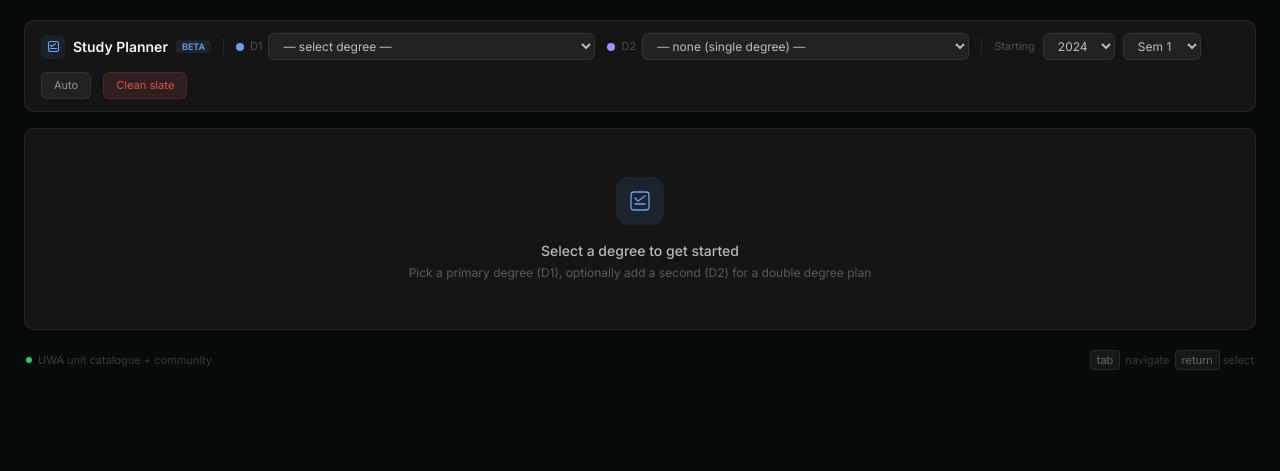
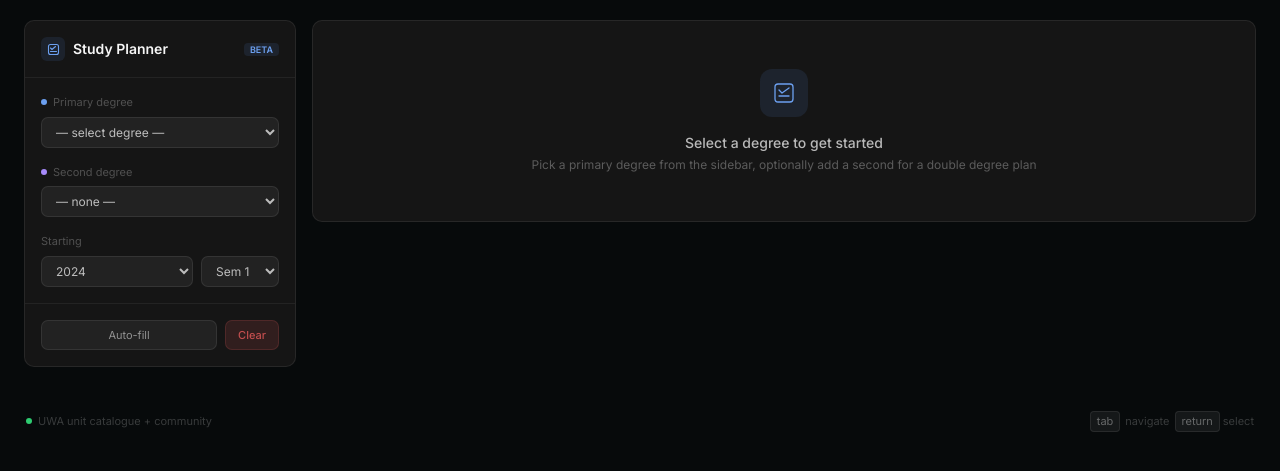
Before and after one commit to BenMasel/agile-web-dev, a Flask app: page /planner in a window 1280 px wide. Shown: the part 45-516 px from the top of the page. Run offline with Flask 3, Linux system fonts and the light colour scheme.

Commit message:
add: unit-tray panel?

```diff
--- a/app/templates/planner.html
+++ b/app/templates/planner.html
@@ -19,11 +19,19 @@
 
 {% block content %}
 
-{# ========== CONFIG BAR ========== #}
-<div class="bg-rc-surface border border-rc-border rounded-[10px] px-4 py-3 flex items-center gap-3 flex-wrap">
+<div class="flex gap-4 items-start">
 
-  <div class="flex items-center gap-2 shrink-0">
-    <div class="w-6 h-6 rounded-[6px] bg-rc-blue-muted flex items-center justify-center">
+{# ══════════════════════════════════════════════════════════════
+   SIDEBAR
+══════════════════════════════════════════════════════════════ #}
+<aside class="w-[17rem] shrink-0 flex flex-col gap-3 sticky top-[2.75rem] max-h-[calc(100vh-3.25rem)] overflow-y-auto pb-6">
+
+  {# ── Config card ── #}
+  <div class="bg-rc-surface border border-rc-border rounded-[10px] p-4 flex flex-col gap-4">
+
+    {# Brand #}
+    <div class="flex items-center gap-2">
+      <div class="w-6 h-6 rounded-[6px] bg-rc-blue-muted flex items-center justify-center shrink-0">
         <svg width="13" height="13" viewBox="0 0 13 13" fill="none">
           <rect x="1.5" y="1.5" width="10" height="10" rx="2" stroke="#6CA0F0" stroke-width="1.1"/>
           <path d="M3.5 5l1.5 1.5L8.5 3.5" stroke="#6CA0F0" stroke-width="1.1" stroke-linecap="round" stroke-linejoin="round"/>
@@ -31,17 +39,19 @@
         </svg>
       </div>
       <span class="text-sm font-semibold text-rc-text">Study Planner</span>
-    <span class="text-[9px] font-semibold px-1.5 py-[2px] rounded bg-rc-blue-muted text-rc-blue leading-none">BETA</span>
+      <span class="text-[9px] font-semibold px-1.5 py-[2px] rounded bg-rc-blue-muted text-rc-blue leading-none ml-auto">BETA</span>
     </div>
 
-  <div class="w-px h-4 bg-rc-border shrink-0"></div>
+    <div class="h-px bg-rc-border-light -mx-4"></div>
 
     {# Primary degree #}
+    <div class="flex flex-col gap-1.5">
       <div class="flex items-center gap-1.5">
-    <div class="w-2 h-2 rounded-full bg-rc-blue shrink-0"></div>
-    <label class="text-[11px] text-rc-text-tertiary whitespace-nowrap">D1</label>
+        <div class="w-1.5 h-1.5 rounded-full bg-rc-blue shrink-0"></div>
+        <label class="text-[11px] text-rc-text-tertiary">Primary degree</label>
+      </div>
       <select id="degree1-select"
-            class="bg-rc-fill border border-rc-border rounded-md px-2.5 py-1 text-[12px] text-white/70 outline-none focus:border-rc-blue/40 cursor-pointer transition">
+              class="w-full bg-rc-fill border border-rc-border rounded-[7px] px-2.5 py-1.5 text-[12px] text-white/70 outline-none focus:border-rc-blue/40 cursor-pointer transition">
         <option value="">— select degree —</option>
         {% for deg in degrees %}
         <option value="{{ deg.slug }}">{{ deg.title }}</option>
@@ -49,41 +59,43 @@
       </select>
     </div>
 
-  {# Second degree (toggle) #}
+    {# Second degree #}
+    <div class="flex flex-col gap-1.5">
       <div class="flex items-center gap-1.5">
-    <div class="w-2 h-2 rounded-full bg-rc-purple shrink-0"></div>
-    <label class="text-[11px] text-rc-text-tertiary whitespace-nowrap">D2</label>
+        <div class="w-1.5 h-1.5 rounded-full bg-rc-purple shrink-0"></div>
+        <label class="text-[11px] text-rc-text-tertiary">Second degree</label>
+      </div>
       <select id="degree2-select"
-            class="bg-rc-fill border border-rc-border rounded-md px-2.5 py-1 text-[12px] text-white/70 outline-none focus:border-rc-purple/40 cursor-pointer transition">
-      <option value="">— none (single degree) —</option>
+              class="w-full bg-rc-fill border border-rc-border rounded-[7px] px-2.5 py-1.5 text-[12px] text-white/70 outline-none focus:border-rc-purple/40 cursor-pointer transition">
+        <option value="">— none —</option>
         {% for deg in degrees %}
         <option value="{{ deg.slug }}">{{ deg.title }}</option>
         {% endfor %}
       </select>
     </div>
 
-  <div class="w-px h-4 bg-rc-border shrink-0"></div>
-
-  {# Starting year/sem #}
-  <div class="flex items-center gap-2">
-    <label class="text-[11px] text-rc-text-tertiary whitespace-nowrap">Starting</label>
+    {# Starting year / sem #}
+    <div class="flex flex-col gap-1.5">
+      <label class="text-[11px] text-rc-text-tertiary">Starting</label>
+      <div class="flex gap-2">
         <select id="start-year"
-            class="bg-rc-fill border border-rc-border rounded-md px-2.5 py-1 text-[12px] text-white/70 outline-none focus:border-rc-blue/40 cursor-pointer transition">
+                class="flex-1 bg-rc-fill border border-rc-border rounded-[7px] px-2.5 py-1.5 text-[12px] text-white/70 outline-none focus:border-rc-blue/40 cursor-pointer transition">
           {% for y in range(2020, 2030) %}
           <option value="{{ y }}" {% if y == 2024 %}selected{% endif %}>{{ y }}</option>
           {% endfor %}
         </select>
         <select id="start-sem"
-            class="bg-rc-fill border border-rc-border rounded-md px-2.5 py-1 text-[12px] text-white/70 outline-none focus:border-rc-blue/40 cursor-pointer transition">
+                class="bg-rc-fill border border-rc-border rounded-[7px] px-2.5 py-1.5 text-[12px] text-white/70 outline-none focus:border-rc-blue/40 cursor-pointer transition">
           <option value="1" selected>Sem 1</option>
           <option value="2">Sem 2</option>
         </select>
       </div>
-
-  <div class="flex-1"></div>
+    </div>
 
     {# Stats #}
-  <div id="planner-stats" class="hidden items-center gap-3 text-[11px] text-rc-text-faint">
+    <div id="planner-stats" class="hidden flex-col gap-1.5 pt-0.5">
+      <div class="h-px bg-rc-border-light -mx-4"></div>
+      <div class="flex flex-wrap gap-x-3 gap-y-1 pt-0.5 text-[11px] text-rc-text-faint">
         <div class="flex items-center gap-1">
           <div class="w-1.5 h-1.5 rounded-full bg-rc-blue"></div>
           <span><span id="stat-d1" class="text-white/60 font-medium">0</span> D1</span>
@@ -92,24 +104,62 @@
           <div class="w-1.5 h-1.5 rounded-full bg-rc-purple"></div>
           <span><span id="stat-d2" class="text-white/60 font-medium">0</span> D2</span>
         </div>
-    <span class="text-rc-border">|</span>
+        <div class="flex items-center gap-1">
+          <div class="w-1.5 h-1.5 rounded-full bg-rc-green"></div>
           <span><span id="stat-done" class="text-rc-green font-medium">0</span> CP done</span>
-    <span class="text-rc-border">|</span>
+        </div>
+        <div class="flex items-center gap-1">
+          <div class="w-1.5 h-1.5 rounded-full bg-rc-amber"></div>
           <span><span id="stat-rem" class="text-rc-amber font-medium">0</span> CP left</span>
         </div>
+      </div>
+    </div>
 
+    <div class="h-px bg-rc-border-light -mx-4"></div>
+
+    {# Action buttons #}
+    <div class="flex gap-2">
       <button id="auto-btn"
-          class="text-[11px] text-white/50 hover:text-white/80 bg-rc-fill border border-rc-border transition px-3 py-1 rounded-md hover:border-white/15 cursor-pointer">
-    Auto
+              class="flex-1 text-[11px] text-white/50 hover:text-white/80 bg-rc-fill border border-rc-border transition px-3 py-1.5 rounded-[7px] hover:border-white/15 cursor-pointer">
+        Auto-fill
       </button>
-
       <button id="reset-btn"
-          class="text-[11px] font-medium text-rc-red/70 hover:text-rc-red bg-rc-red-muted border border-rc-red/15 hover:border-rc-red/30 transition px-3 py-1 rounded-md cursor-pointer">
-    Clean slate
+              class="text-[11px] font-medium text-rc-red/70 hover:text-rc-red bg-rc-red-muted border border-rc-red/15 hover:border-rc-red/30 transition px-3 py-1.5 rounded-[7px] cursor-pointer">
+        Clear
       </button>
     </div>
 
-{# ========== CONFLICT WARNINGS ========== #}
+  </div>
+
+  {# ── Unit tray ── #}
+  <div id="tray-wrap" class="hidden bg-rc-surface border border-rc-border rounded-[10px] p-3 flex flex-col gap-2">
+    <div class="flex items-center gap-2 px-1">
+      <svg width="12" height="12" viewBox="0 0 13 13" fill="none" class="text-rc-text-tertiary shrink-0">
+        <rect x="1.5" y="7.5" width="10" height="4" rx="1" stroke="currentColor" stroke-width="1.1"/>
+        <path d="M4 7.5V5a2.5 2.5 0 0 1 5 0v2.5" stroke="currentColor" stroke-width="1.1" stroke-linecap="round"/>
+      </svg>
+      <span class="text-[11px] uppercase tracking-wider text-rc-text-tertiary">Unit tray</span>
+      <span id="tray-count" class="text-[11px] text-rc-text-faint ml-auto"></span>
+    </div>
+    <div id="tray-available" class="flex flex-col gap-1.5 min-h-[2rem]"></div>
+    <div id="tray-locked-wrap" class="hidden flex-col gap-1.5">
+      <div class="flex items-center gap-2 py-1">
+        <div class="h-px flex-1 bg-rc-border-light"></div>
+        <span class="text-[10px] text-white/20 uppercase tracking-widest">prereqs not met</span>
+        <div class="h-px flex-1 bg-rc-border-light"></div>
+      </div>
+      <div id="tray-locked" class="flex flex-col gap-1.5"></div>
+    </div>
+  </div>
+
+</aside>
+
+{# ══════════════════════════════════════════════════════════════
+   MAIN CONTENT
+══════════════════════════════════════════════════════════════ #}
+<div class="flex-1 min-w-0 flex flex-col gap-3">
+
+  {# Conflict warnings #}
   <div id="conflict-wrap" class="hidden bg-rc-surface border border-[rgba(212,163,64,0.25)] rounded-[10px] p-4 flex flex-col gap-3">
     <div class="flex items-center gap-2">
       <svg width="14" height="14" viewBox="0 0 14 14" fill="none">
@@ -123,7 +173,7 @@
     <div id="conflict-list" class="flex flex-col gap-2"></div>
   </div>
 
-{# ========== EMPTY STATE ========== #}
+  {# Empty state #}
   <div id="empty-state" class="bg-rc-surface border border-rc-border rounded-[10px] p-12 flex flex-col items-center gap-4 text-center">
     <div class="w-12 h-12 rounded-[12px] bg-rc-blue-muted flex items-center justify-center">
       <svg width="24" height="24" viewBox="0 0 24 24" fill="none">
@@ -134,20 +184,19 @@
     </div>
     <div>
       <div class="text-sm font-medium text-white/70 mb-1">Select a degree to get started</div>
-    <div class="text-xs text-white/30">Pick a primary degree (D1), optionally add a second (D2) for a double degree plan</div>
+      <div class="text-xs text-white/30">Pick a primary degree from the sidebar, optionally add a second for a double degree plan</div>
     </div>
   </div>
 
-{# ========== SEMESTER TIMELINE ========== #}
+  {# Semester timeline #}
   <div id="timeline-wrap" class="hidden flex-col gap-3">
     <div class="overflow-x-auto pb-2">
       <div id="semester-grid" class="flex gap-3" style="min-width: max-content; align-items: flex-start"></div>
     </div>
-
-  <div class="flex items-center gap-5 px-1 flex-wrap">
+    <div class="flex items-center gap-4 px-1 flex-wrap">
       <div class="flex items-center gap-1.5"><div class="w-2 h-2 rounded-full bg-rc-green"></div><span class="text-[11px] text-white/30">Completed</span></div>
-    <div class="flex items-center gap-1.5"><div class="w-2 h-2 rounded-full bg-rc-blue"></div><span class="text-[11px] text-white/30">D1 planned</span></div>
-    <div class="flex items-center gap-1.5"><div class="w-2 h-2 rounded-full bg-rc-purple"></div><span class="text-[11px] text-white/30">D2 planned</span></div>
+      <div class="flex items-center gap-1.5"><div class="w-2 h-2 rounded-full bg-rc-blue"></div><span class="text-[11px] text-white/30">D1</span></div>
+      <div class="flex items-center gap-1.5"><div class="w-2 h-2 rounded-full bg-rc-purple"></div><span class="text-[11px] text-white/30">D2</span></div>
       <div class="flex items-center gap-1.5">
         <div class="w-2 h-2 rounded-full" style="background: linear-gradient(135deg, #6CA0F0 50%, #A78BFA 50%)"></div>
         <span class="text-[11px] text-white/30">Shared</span>
@@ -157,33 +206,15 @@
         <div class="w-2 h-6 rounded-sm border border-dashed border-rc-border-light bg-rc-fill-subtle"></div>
         <span class="text-[11px] text-white/30">Year-long</span>
       </div>
-    <div class="ml-auto text-[11px] text-rc-text-faint">Right-click to mark complete · drag from tray below · <span class="text-white/35">×</span> to remove</div>
+      <div class="ml-auto text-[11px] text-rc-text-faint">Right-click units to mark complete · <span class="text-white/35">×</span> to remove</div>
     </div>
   </div>
 
-{# ========== UNIT TRAY ========== #}
-<div id="tray-wrap" class="hidden bg-rc-surface border border-rc-border rounded-[10px] p-4 flex flex-col gap-3">
-  <div class="flex items-center gap-2">
-    <svg width="13" height="13" viewBox="0 0 13 13" fill="none" class="text-rc-text-tertiary">
-      <rect x="1.5" y="7.5" width="10" height="4" rx="1" stroke="currentColor" stroke-width="1.1"/>
-      <path d="M4 7.5V5a2.5 2.5 0 0 1 5 0v2.5" stroke="currentColor" stroke-width="1.1" stroke-linecap="round"/>
-    </svg>
-    <span class="text-[11px] uppercase tracking-wider text-rc-text-tertiary">Unit tray</span>
-    <span id="tray-count" class="text-[11px] text-rc-text-faint"></span>
-    <span class="text-[11px] text-white/20 ml-auto">drag units into semester slots above</span>
-  </div>
-  <div id="tray-available" class="flex flex-wrap gap-1.5 min-h-[2.5rem]"></div>
-  <div id="tray-locked-wrap" class="hidden flex-col gap-1.5">
-    <div class="flex items-center gap-2">
-      <div class="h-px flex-1 bg-rc-border-light"></div>
-      <span class="text-[10px] text-white/20 uppercase tracking-widest">prereqs not yet met</span>
-      <div class="h-px flex-1 bg-rc-border-light"></div>
-    </div>
-    <div id="tray-locked" class="flex flex-wrap gap-1.5"></div>
-  </div>
-</div>
+</div>{# end main #}
 
-{# ========== PREREQ TOOLTIP ========== #}
+</div>{# end flex wrapper #}
+
+{# ── Prereq tooltip (fixed) ── #}
 <div id="planner-tooltip"
      class="hidden fixed z-[300] pointer-events-none flex-col gap-2 bg-rc-surface border border-rc-border rounded-[8px] shadow-[0_8px_28px_rgba(0,0,0,0.55)] p-2.5"
      style="max-width:200px">
@@ -191,7 +222,7 @@
   <div id="planner-tooltip-list" class="flex flex-wrap gap-1"></div>
 </div>
 
-{# ========== UNIT PICKER MODAL ========== #}
+{# ── Unit picker modal (fixed) ── #}
 <div id="picker-modal" class="hidden fixed inset-0 z-40 flex items-end sm:items-center justify-center px-4 pb-4 sm:pb-0">
   <div class="absolute inset-0 bg-black/50 backdrop-blur-sm" onclick="closePicker()"></div>
   <div class="relative bg-rc-surface border border-rc-border rounded-[12px] p-4 w-full max-w-md flex flex-col gap-3 shadow-2xl z-50">
@@ -438,25 +469,56 @@ function semIsPast(k) {
 }
 
 function getDefaultPlan() {
-  // Merge default plans of all selected degrees, distributing by degree year/sem order
+  const keys = allSemKeys();
+
+  // Seed plan with done units locked in their current slots — they are never moved
   const plan = {};
-  const keys = allSemKeys();
+  for (const [k, codes] of Object.entries(state.plan)) {
+    const kept = codes.filter(c => state.done.includes(c));
+    if (kept.length) plan[k] = [...kept];
+  }
+
+  // Build a queue of units in degree-structure order, skipping done/duplicate codes
+  const queued = new Set(state.done);
+  const queue  = []; // { code, preferredKey }
+
   for (const slug of state.degrees) {
     const d = getDeg(slug);
     if (!d) continue;
-    let i = 0;
-    for (const yr of (d.years||[])) {
-      for (const sm of (yr.semesters||[])) {
-        if (i >= keys.length) break;
-        const k = keys[i++];
-        if (!plan[k]) plan[k] = [];
-        for (const u of (sm.units||[])) {
-          if (!u.code || /^[A-Z][a-z]/.test(u.code) || /^Broad/.test(u.code) || /Elective/.test(u.code)) continue;
-          if (!plan[k].includes(u.code)) plan[k].push(u.code);
+    let ki = 0;
+    for (const yr of (d.years || [])) {
+      for (const sm of (yr.semesters || [])) {
+        if (ki >= keys.length) break;
+        const preferredKey = keys[ki++];
+        for (const u of (sm.units || [])) {
+          if (!u.code) continue;
+          if (/^[A-Z][a-z]/.test(u.code) || /^Broad/.test(u.code) || /Elective/.test(u.code)) continue;
+          if (!queued.has(u.code)) {
+            queue.push({ code: u.code, preferredKey });
+            queued.add(u.code);
           }
         }
       }
     }
+  }
+
+  // Place each unit at its preferred semester if there's room, else spill forward
+  for (const { code, preferredKey } of queue) {
+    const startIdx = Math.max(0, keys.indexOf(preferredKey));
+    for (let ki = startIdx; ki < keys.length; ki++) {
+      const k = keys[ki];
+      const { sem } = parseKey(k);
+      if (!unitSemOk(code, sem)) continue;
+      // Count ALL non-year_long units already in this slot (including done) toward the cap
+      const count = (plan[k] || []).filter(c => c && !isYearLong(c)).length;
+      if (count < 4) {
+        if (!plan[k]) plan[k] = [];
+        if (!plan[k].includes(code)) plan[k].push(code);
+        break;
+      }
+    }
+  }
+
   return plan;
 }
 
@@ -470,7 +532,7 @@ function render() {
   document.getElementById('timeline-wrap').classList.toggle('flex', has);
   document.getElementById('tray-wrap').classList.toggle('hidden', !has);
   document.getElementById('planner-stats').classList.toggle('hidden', !has);
-  document.getElementById('planner-stats').classList.toggle('flex', has);
+  document.getElementById('planner-stats').classList.toggle('flex-col', has);
   if (!has) { document.getElementById('conflict-wrap').classList.add('hidden'); return; }
 
   renderConflicts();
@@ -537,18 +599,31 @@ function renderGrid() {
     yearGroups.push(group);
   }
 
+  const currentCalYear = new Date().getFullYear();
+
   for (const [yi, yearKeys] of yearGroups.entries()) {
     const { year: calYear } = parseKey(yearKeys[0]);
+    const isCurrent = calYear === currentCalYear;
+
     const cluster = document.createElement('div');
     cluster.className = 'flex flex-col gap-1.5 shrink-0';
     cluster.style.width = '15rem';
+
+    if (isCurrent) {
+      cluster.style.background   = 'rgba(255,255,255,0.018)';
+      cluster.style.borderRadius = '12px';
+      cluster.style.outline      = '1px solid rgba(255,255,255,0.055)';
+      cluster.style.padding      = '6px';
+      cluster.style.width        = 'calc(15rem + 12px)';
+    }
 
     // Year header
     const yearHdr = document.createElement('div');
     yearHdr.className = 'flex items-baseline gap-1.5 px-0.5';
     yearHdr.innerHTML = `
-      <span class="text-[10px] uppercase tracking-widest font-semibold text-white/50">Year ${yi + 1}</span>
-      <span class="text-[10px] text-white/20 normal-case tracking-normal font-normal">${calYear}</span>`;
+      <span class="text-[10px] uppercase tracking-widest font-semibold ${isCurrent ? 'text-white/70' : 'text-white/50'}">Year ${yi + 1}</span>
+      <span class="text-[10px] normal-case tracking-normal font-normal ${isCurrent ? 'text-white/35' : 'text-white/20'}">${calYear}</span>
+      ${isCurrent ? '<span class="text-[9px] font-semibold px-1.5 py-[1px] rounded-full bg-rc-amber-muted text-rc-amber leading-none ml-0.5">now</span>' : ''}`;
     cluster.appendChild(yearHdr);
 
     // Collect year_long units from all semester keys in this calendar year
@@ -866,7 +941,7 @@ function mkTrayCard(code, ready = true) {
   const el = document.createElement('div');
   el.dataset.code = code;
   el.className = `unit-draggable flex items-center gap-2 rounded-lg px-2.5 py-2 border ${border} transition select-none hover:brightness-110`;
-  el.style.width = '15rem';
+  el.style.width = '100%';
 
   if (!ready) {
     const missing = [];
@@ -1104,7 +1179,7 @@ function renderStats() {
 
   const d2wrap = document.getElementById('stat-d2-wrap');
   if (state.degrees.length > 1) { d2wrap.classList.remove('hidden'); d2wrap.classList.add('flex'); }
-  else { d2wrap.classList.add('hidden'); d2wrap.classList.remove('flex'); }
+  else                           { d2wrap.classList.add('hidden');    d2wrap.classList.remove('flex'); }
 }
 
 // ─────────────────────────────────────────────────────────
```
Also changed, not shown: data/benefits/benefits.yaml (deleted, +0 -127 lines). Lines whose indentation alone changed are shown as unchanged.
